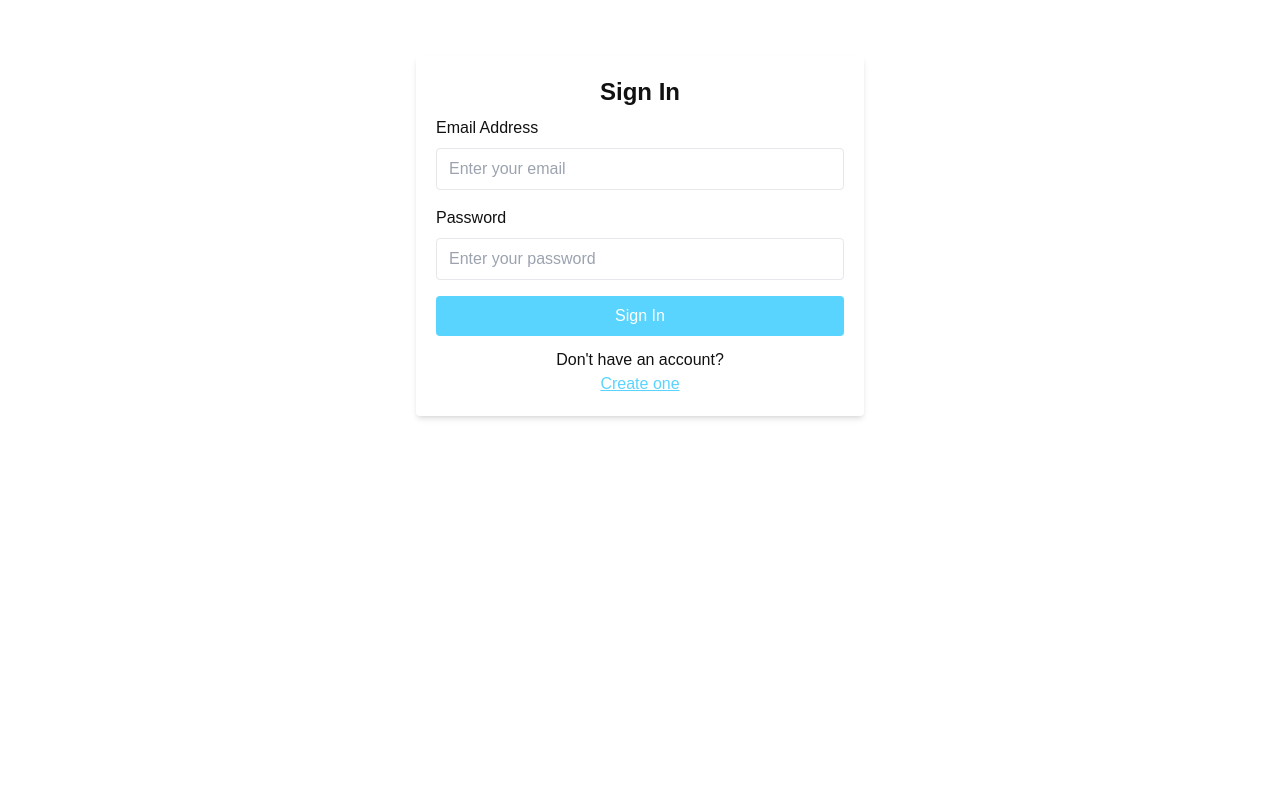
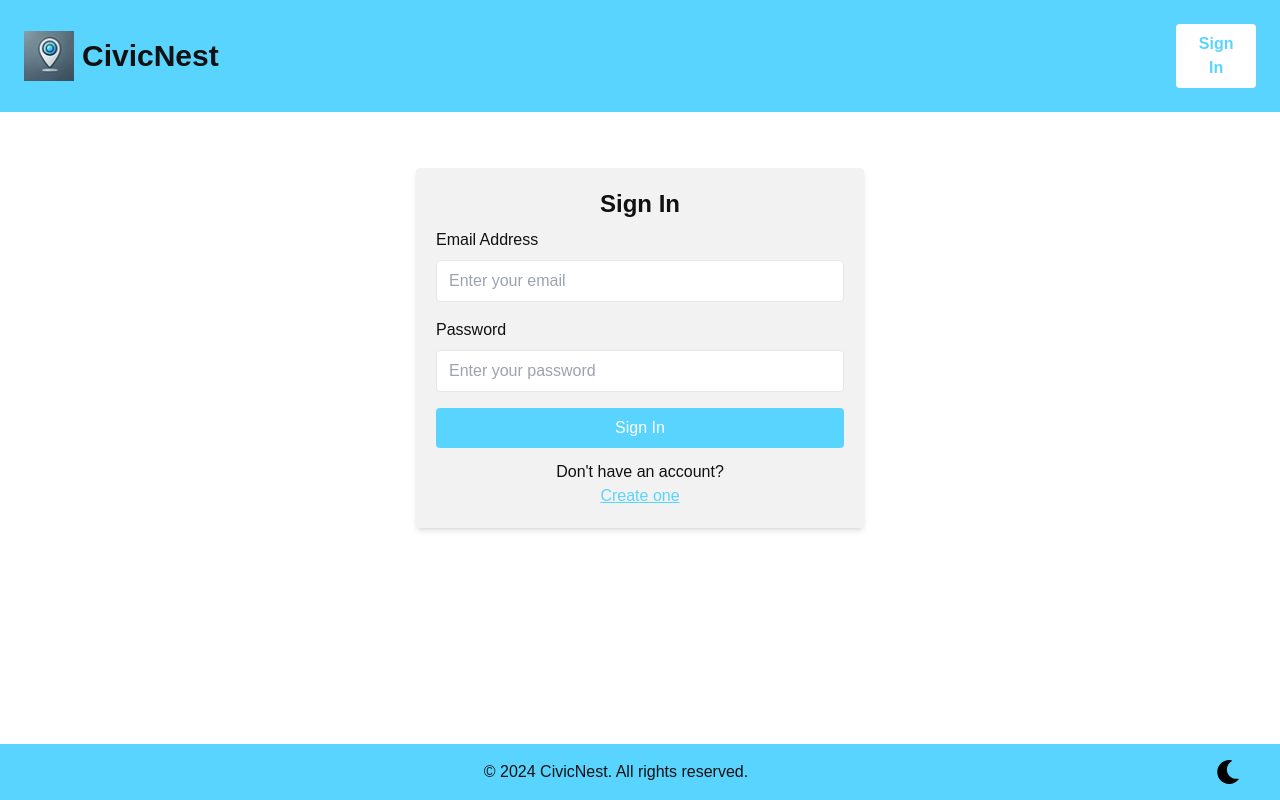
Before and after one commit to Potirniche-Carmine/CivicNest, a Next.js app in the folder civic-nest/: page /signin in a window 1280 px wide. Built offline with nearby package versions, Linux system fonts and the light colour scheme.

Commit message:
added sign-in page and fixed components to work better with pages and added map to main page

```diff
--- a/civic-nest/package.json
+++ b/civic-nest/package.json
@@ -9,6 +9,8 @@
     "lint": "next lint"
   },
   "dependencies": {
+    "@googlemaps/js-api-loader": "^1.16.8",
+    "@types/google.maps": "^3.58.1",
     "next": "15.0.1",
     "react": "19.0.0-rc-69d4b800-20241021",
     "react-dom": "19.0.0-rc-69d4b800-20241021",
--- a/civic-nest/src/app/components/footer.tsx
+++ b/civic-nest/src/app/components/footer.tsx
@@ -15,7 +15,7 @@ const Footer = () => {
   }, [darkMode]);
 
   return (
-    <footer className="bg-blueLight dark:bg-blueDark p-4 text-foregroundLight dark:text-foregroundDark flex justify-between items-center">
+    <footer className="fixed bottom-0 left-0 w-full bg-blueLight dark:bg-blueDark p-4 text-foregroundLight dark:text-foregroundDark flex justify-between items-center">
       <div className="container mx-auto text-center">
         <p>&copy; 2024 CivicNest. All rights reserved.</p>
       </div>
--- a/civic-nest/src/app/components/header.tsx
+++ b/civic-nest/src/app/components/header.tsx
@@ -1,11 +1,13 @@
 "use client";
 import Image from 'next/image'
+import Link from 'next/link'
 
 const Header = () => {
 
   return (
     <header className="bg-blueLight dark:bg-blueDark p-6 flex justify-between items-center">
       <div className="container mx-auto flex items-center">
+        <Link href = "/" className = "flex items-center">
         <Image
         src = "/logo.png"
         alt="CivicNest Logo"
@@ -14,6 +16,14 @@ const Header = () => {
         className='mr-2'
         />
         <h1 className="text-3xl font-bold">CivicNest</h1>
+        </Link>
+      </div>
+      <div>
+        <Link href="/signin">
+          <button className="bg-backgroundLight text-blueLight font-semibold py-2 px-4 rounded hover:bg-blueDark dark:hover:bg-blueLight dark:hover:text-foregroundDark">
+            Sign In
+          </button>
+        </Link>
       </div>
 
     </header>
--- /dev/null
+++ b/civic-nest/src/app/components/map.tsx
@@ -0,0 +1,43 @@
+"use client"
+
+import React, { useEffect } from "react";
+import { Loader } from '@googlemaps/js-api-loader';
+
+export function Map() {
+
+    const mapRef = React.useRef<HTMLDivElement>(null);
+
+    useEffect(() => {
+
+        const initMap = async () => {
+
+            const loader = new Loader({
+                apiKey: process.env.NEXT_PUBLIC_MAPS_API_KEY!,
+                version: 'weekly'
+            });
+
+            await loader.load();
+
+            const position = {
+                //UNR position
+                lat: 39.543949300371295,
+                lng:  -119.81691931136118
+            };
+
+            const mapOptions = {
+                center: position,
+                zoom: 15,
+                mapId: 'CIVICNEST_MAPID'
+            };
+
+            // Initialize the map
+            const map = new google.maps.Map(mapRef.current as HTMLDivElement, mapOptions);
+        }
+
+        initMap();
+    }, []);
+
+    return (
+        <div style={{ height: '725px' }} ref={mapRef} />
+    );
+}
--- a/civic-nest/src/app/layout.tsx
+++ b/civic-nest/src/app/layout.tsx
@@ -1,6 +1,8 @@
 import type { Metadata } from "next";
 import localFont from "next/font/local";
 import "./globals.css";
+import Header from '@/app/components/header'
+import Footer from '@/app/components/footer'
 
 const geistSans = localFont({
   src: "./fonts/GeistVF.woff",
@@ -25,10 +27,12 @@ export default function RootLayout({
 }>) {
   return (
     <html lang="en">
-      <body
-        className={`${geistSans.variable} ${geistMono.variable} antialiased`}
-      >
-        {children}
+      <body className={`${geistSans.variable} ${geistMono.variable} antialiased bg-backgroundLight dark:bg-backgroundDark text-foregroundLight dark:text-foregroundDark transition-colors`}>
+        <Header />
+        <div>
+          {children}
+        </div>
+        <Footer />
       </body>
     </html>
   );
--- a/civic-nest/src/app/page.tsx
+++ b/civic-nest/src/app/page.tsx
@@ -1,27 +1,13 @@
 "use client";
 
 import { NextPage } from 'next';
-import Header from '@/app/components/header'
-import Footer from '@/app/components/footer'
+import { Map } from '@/app/components/map';
 
 const Home: NextPage = () => {
   return (
-    <div className="min-h-screen flex flex-col justify-between bg-backgroundLight dark:bg-backgroundDark text-foregroundLight dark:text-foregroundDark transition-colors">
-      <Header />
-      <main className="flex-grow container mx-auto p-6">
-        <section className="bg-backgroundLight dark:bg-backgroundDark p-8 rounded-lg shadow-lg transition-colors">
-          <h2 className="text-2xl font-semibold mb-4">Discover Your Ideal Neighborhood</h2>
-          <p className="mb-6">
-          </p>
-          <button className="px-5 py-3 bg-blueLight dark:bg-blueDark text-foregroundLight dark:text-foregroundDark rounded-lg hover:bg-blueDark dark:hover:bg-blueLight transition-colors">
-            Explore Now
-          </button>
-        </section>
-      </main>
-
-      <Footer />
+    <div className="container mx-auto p-6">
+        <Map />
     </div>
   );
 };
-
 export default Home;
--- a/civic-nest/tailwind.config.ts
+++ b/civic-nest/tailwind.config.ts
@@ -11,7 +11,9 @@ const config: Config = {
     extend: {
       colors: {
         backgroundDark: '#4a5e6c',
+        backgroundDarkSlight: '#516878',
         backgroundLight: '#ffffff',
+        backgroundLightSlight: '#f2f2f2',
         foregroundLight: '#121111',
         foregroundDark: '#fdfaff',
         blueLight: '#59d4ff',
```
Also changed, not shown: 1 other file (tests, documents, lock files or other folders).
